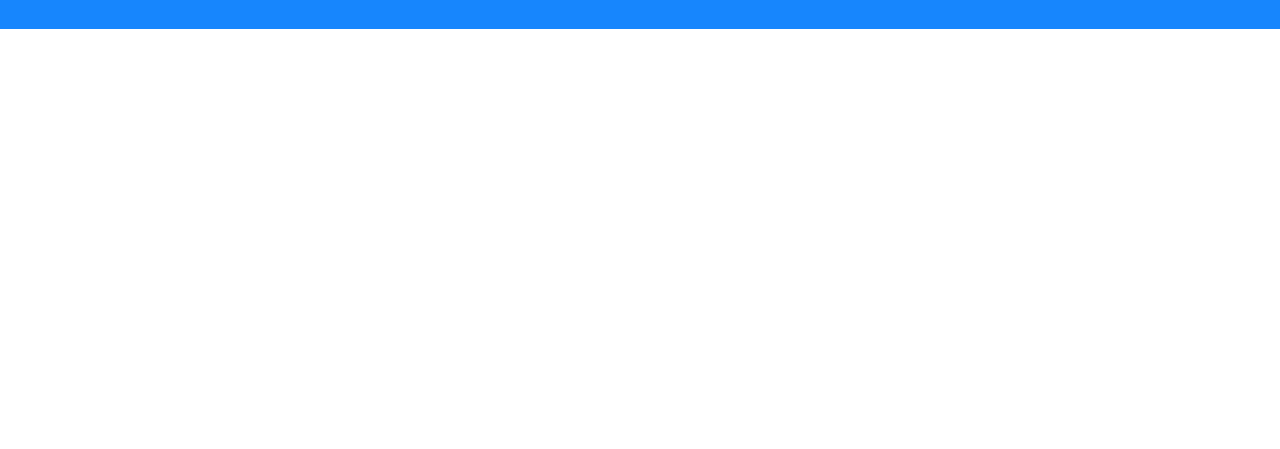
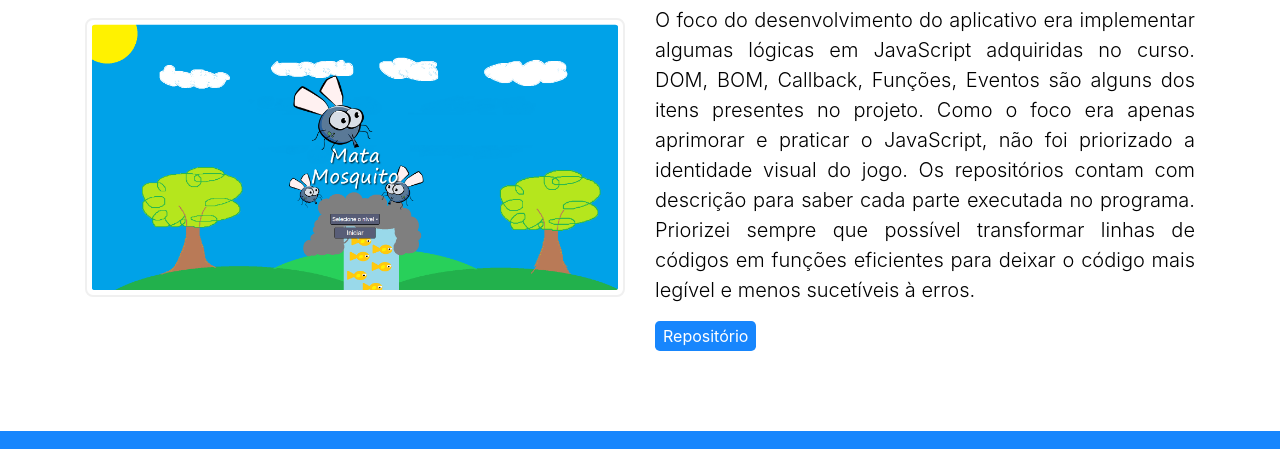
Before and after one commit to IamDaniloP/IamDaniloP.github.io, a plain HTML site: page index.html in a window 1280 px wide. Shown: the part 1759-2208 px from the top of the page. Before the commit the page ends 1788 px from the top, so only its background shows below. Drawn offline with nearby package versions, Linux system fonts and the light colour scheme.

Commit message:
Atualização Portfólio

```diff
--- a/index.html
+++ b/index.html
@@ -124,6 +124,37 @@
 
             </div>
 
+            <div class="row caixa" id="spotify">
+
+                <div class="col-md-6">
+                    <div class="img">
+                        <img src="img/mata-mosquito.PNG" alt="" width="100%">
+                    </div>
+                </div>
+
+                <div class="col-md-6" >
+                    <div id="texto-spotify">
+                        <h3>
+                            Jogo - Mata Mosquito
+                        </h3>
+
+                        <p class="lead">
+                            O foco do desenvolvimento do aplicativo era implementar algumas lógicas em JavaScript adquiridas no curso. DOM, BOM, Callback, Funções, Eventos são alguns dos itens presentes no projeto.
+                            Como o foco era apenas aprimorar e praticar o JavaScript, não foi priorizado a identidade visual do jogo.
+                            Os repositórios contam com descrição para saber cada parte executada no programa. Priorizei sempre que possível transformar linhas de códigos em funções eficientes para deixar o código
+                            mais legível e menos sucetíveis à erros.
+                        </p>
+
+                        <a href="https://github.com/IamDaniloP/Jogo-Mata-Mosquito">
+                            <button class="bg">
+                                Repositório
+                            </button>
+                        </a>
+                    </div>
+                </div>
+
+            </div>
+
         </div>
     </section>
     <!--Fim Projetos-->
```
Also changed, not shown: img/mata-mosquito.PNG (added).
